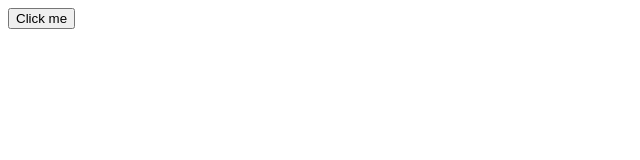
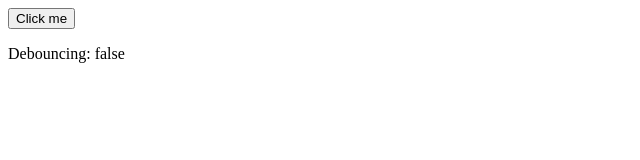
Before and after one commit to Soviut/vue-debounce-provider, a Vue app: page / in a window 1280 px wide. Shown: the top 160 px of the page, without its empty margins (0-640 px from the left). Built offline with nearby package versions, Linux system fonts and the light colour scheme.

Commit message:
debouncing

```diff
--- a/demo/App.vue
+++ b/demo/App.vue
@@ -1,9 +1,13 @@
 <template>
   <div id="app">
-    <debounce v-slot="{ debounce }" :wait="1000" @timeout="timeout">
+    <debounce v-slot="{ debounce, debouncing }" :wait="2000" @timeout="timeout">
       <button @click="debounce">
         Click me
       </button>
+
+      <p>
+        Debouncing: {{ debouncing }}
+      </p>
     </debounce>
   </div>
 </template>
--- a/src/component.js
+++ b/src/component.js
@@ -3,6 +3,7 @@ export default {
     return h('div', [
       this.$scopedSlots.default({
         debounce: this.debounce,
+        debouncing: this.debouncing,
       }),
     ])
   },
@@ -31,6 +32,7 @@ export default {
   data() {
     return {
       debouncer: null,
+      debouncing: false,
     }
   },
 
@@ -43,11 +45,14 @@ export default {
       if (this.wait > 0) {
         clearTimeout(this.debouncer)
 
+        this.debouncing = true
+
         this.debouncer = setTimeout(() => {
           clearTimeout(this.debouncer)
 
           if (this.trailing) {
             this.$emit('timeout', $event)
+            this.debouncing = false
           }
         }, this.wait)
       }
```
